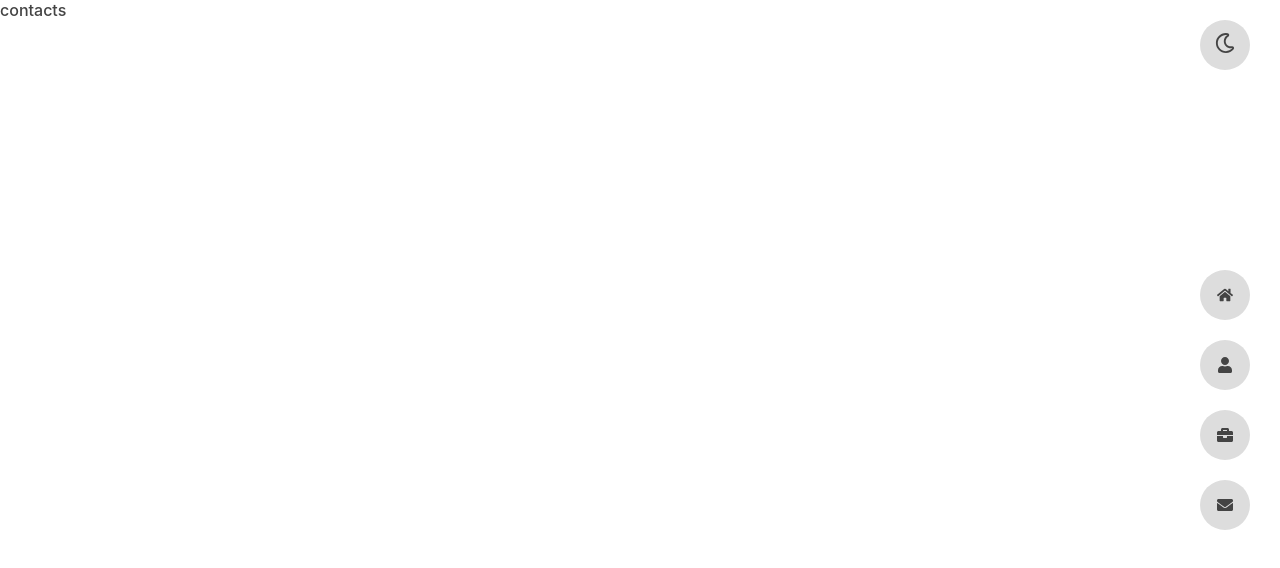
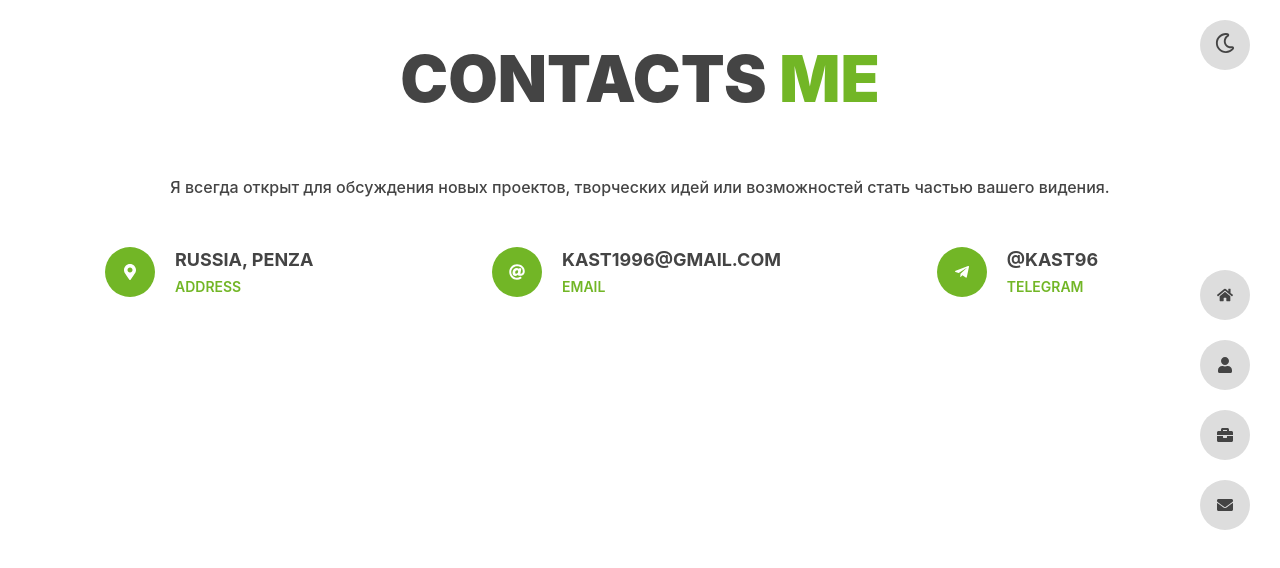
Before and after one commit to kast96/portfolio, a React (Create React App) app: page /contacts in a window 1280 px wide. Shown: the top 568 px of the page. Built offline with nearby package versions, Linux system fonts and the light colour scheme.

Commit message:
contacts

```diff
--- /dev/null
+++ b/src/components/pages/ContactsPage/ContactsPage.styled.ts
@@ -0,0 +1,68 @@
+import styled from "styled-components"
+
+export const ContactsPageStyled = styled.div`
+  .message {
+    margin-bottom: 30px;
+    text-align: center;
+  }
+
+  .contacts {
+    display: flex;
+    flex-wrap: wrap;
+    margin-bottom: 40px;
+    justify-content: space-between;
+  }
+
+  .contacts-item {
+    display: flex;
+    padding: 20px;
+    box-sizing: border-box;
+    margin-bottom: 20px;
+    justify-content: center;
+
+    @media screen and (max-width: 1199px) {
+      width: 100%;
+    }
+
+    &__left {
+      position: relative;
+      margin-right: 20px;
+    }
+
+    &__right {
+      display: flex;
+      flex-wrap: wrap;
+      align-items: center;
+    }
+
+    &__icon {
+      display: flex;
+      justify-content: center;
+      align-items: center;
+      position: relative;
+      width: 50px;
+      height: 50px;
+      background-color: ${(props) => props.theme.mainColor};
+      border-radius: 50%;
+      z-index: 2;
+      color: ${(props) => props.theme.textBtnHoverColor};
+      font-size: 16px;
+    }
+
+    &__title {
+      width: 100%;
+      font-size: 18px;
+      font-weight: 700;
+      margin-bottom: 4px;
+      text-transform: uppercase;
+    }
+
+    &__subtitle {
+      width: 100%;
+      font-size: 14px;
+      font-weight: 600;
+      text-transform: uppercase;
+      color: ${(props) => props.theme.mainColor};
+    }
+  }
+`
--- a/src/components/pages/ContactsPage/ContactsPage.tsx
+++ b/src/components/pages/ContactsPage/ContactsPage.tsx
@@ -1,5 +1,42 @@
+import { FaAt, FaMapMarkerAlt, FaTelegramPlane } from "react-icons/fa"
+import { ContactsPageStyled } from "./ContactsPage.styled"
+
+type ContactsItemType = {
+  title: string
+  subtitle?: string
+  icon: JSX.Element
+}
+
+let contacts = [
+  {title: 'Russia, Penza', subtitle: 'Address', icon: <FaMapMarkerAlt />},
+  {title: 'kast1996@gmail.com', subtitle: 'Email', icon: <FaAt />},
+  {title: '@kast96', subtitle: 'Telegram', icon: <FaTelegramPlane />},
+] as Array<ContactsItemType>
+
 export const ContactsPage = () => {
   return (
-    <div>contacts</div>
+    <ContactsPageStyled>
+      <div className="container container-page">
+				<h1 className="title">Contacts <span>me</span></h1>
+        <div className="message">Я всегда открыт для обсуждения новых проектов, творческих идей или возможностей стать частью вашего видения.</div>
+        <div className="contacts">
+					{contacts.map((item, key) => (
+						<div className="contacts-item" key={key}>
+							<div className="contacts-item__left">
+								<div className="contacts-item__icon">
+									{item.icon}
+								</div>
+							</div>
+							<div className="contacts-item__right">
+								<div className="contacts-item__title">{item.title}</div>
+								{item.subtitle &&
+									<div className="contacts-item__subtitle">{item.subtitle}</div>
+								}
+							</div>
+						</div>
+					))}
+				</div>
+      </div>
+    </ContactsPageStyled>
   )
 }
```
